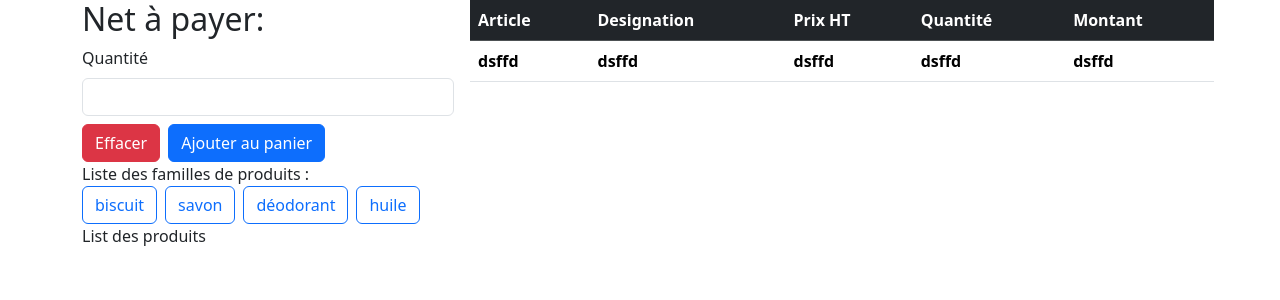
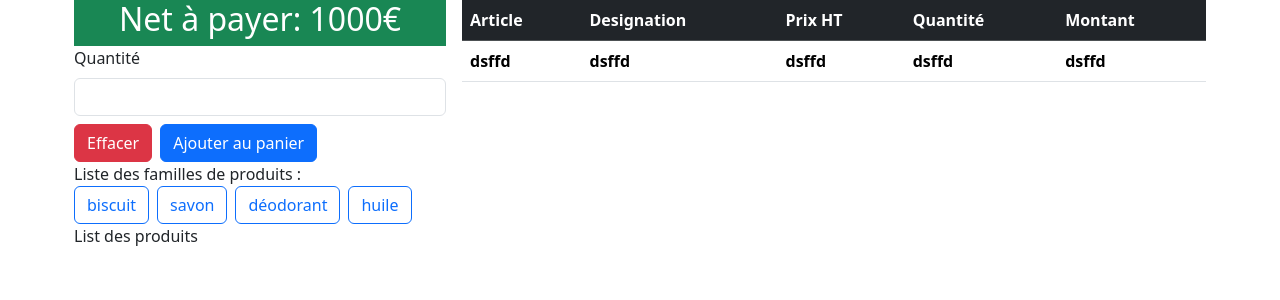
Before and after one commit to Mampionona33/Exercice_tp_caisse, a React app in the folder app/: page / in a window 1280 px wide. Shown: the top 300 px of the page. Built offline with nearby package versions, Linux system fonts and the light colour scheme; the HTML template or start-up script is replaced by a standard one.

Commit message:
adding background

```diff
--- a/app/src/styles/style.scss
+++ b/app/src/styles/style.scss
@@ -2,4 +2,6 @@
 
 .custom-bc {
   background: linear-gradient(to bottom, #fcfafa, #adadad) !important;
+  height: 100vh;
+  padding: 1rem;
 }
--- a/app/src/template/index.html
+++ b/app/src/template/index.html
@@ -5,7 +5,7 @@
     <meta name="viewport" content="width=device-width, initial-scale=1.0" />
     <title><%= htmlWebpackPlugin.options.title %></title>
   </head>
-  <body>
+  <body class="custom-bc">
     <div class="root" id="root"></div>
     <%= htmlWebpackPlugin.tags.bodyTags %>
   </body>
--- a/app/src/ts/App.tsx
+++ b/app/src/ts/App.tsx
@@ -40,10 +40,13 @@ const App: React.FC = () => {
     },
   ];
 
+
   return (
-    <div className="container-lg d-flex gap-3">
+    <div className="container-lg d-flex gap-3 h-100 justify-content-center">
       <div className="col-4 d-flex flex-column">
-        <h2>Net à payer:</h2>
+        <div className="bg-success d-flex justify-content-center" >
+          <h2 className="text-white"  >Net à payer: 1000€</h2>
+        </div>
         <AddToCart />
         <ProductFamillyContext.Provider value={productFamilies}>
           <ProductFamilyGroupe />
```
